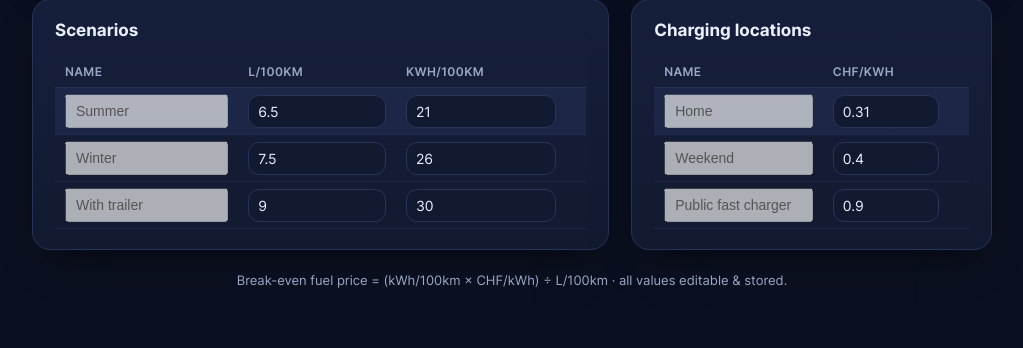
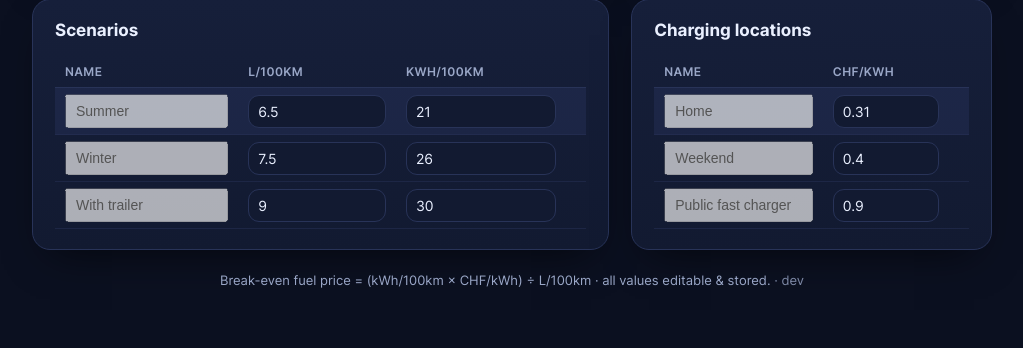
Before and after one commit to rjo3510/phev-sweetspot, a FastAPI app: page / in a window 1280 px wide. Shown: the part 1045-1393 px from the top of the page, without its empty margins (128-1151 px from the left). Run offline with FastAPI, Linux system fonts and the light colour scheme; data comes from the database, SQL or seed files in the repository.

Commit message:
UI: show the build's short commit SHA in the footer
Quick way to verify which version is actually live (handy after the cache
fixes). CI passes the commit as a build-arg → image ENV → footer.

- workflow: build-args GIT_SHA=${{ github.sha }}
- Dockerfile: ARG GIT_SHA / ENV APP_VERSION (placed late to keep layer cache)
- main.py: APP_VERSION → template; footer shows 7-char SHA linked to the commit
  (shows "dev" locally). i18n footer text moved into its own span so the
  language switch no longer wipes the build line.

Co-Authored-By: Claude Opus 4.8 (1M context) <noreply@anthropic.com>

```diff
--- a/app/main.py
+++ b/app/main.py
@@ -39,6 +39,9 @@ def _static_version() -> str:
 
 
 STATIC_VERSION = _static_version()
+
+# Git commit the image was built from (set by CI; "dev" locally). Shown in the footer.
+APP_VERSION = os.environ.get("APP_VERSION", "dev")
 
 
 # --- Auth: read-only for everyone, writes require the owner password ----------
@@ -98,7 +101,11 @@ def on_startup() -> None:
 # --- Page --------------------------------------------------------------------
 @app.get("/", response_class=HTMLResponse)
 def index(request: Request):
-    return templates.TemplateResponse(request=request, name="index.html", context={"v": STATIC_VERSION})
+    return templates.TemplateResponse(
+        request=request,
+        name="index.html",
+        context={"v": STATIC_VERSION, "version": APP_VERSION[:7], "version_full": APP_VERSION},
+    )
 
 
 @app.get("/favicon.ico", include_in_schema=False)
--- a/app/static/css/styles.css
+++ b/app/static/css/styles.css
@@ -304,6 +304,9 @@ select:focus, input:focus {
 .data-table td.actions { white-space: nowrap; text-align: right; }
 
 .foot { text-align: center; color: var(--muted); font-size: 13px; margin-top: 6px; }
+.foot .build { white-space: nowrap; opacity: .8; }
+.foot .build a { color: inherit; text-decoration: none; font-variant-numeric: tabular-nums; }
+.foot .build a:hover { color: var(--text); text-decoration: underline; }
 
 .toast {
   position: fixed; bottom: 24px; left: 50%; transform: translateX(-50%) translateY(20px);
--- a/app/templates/index.html
+++ b/app/templates/index.html
@@ -146,8 +146,13 @@
       </section>
     </div>
 
-    <footer class="foot" data-i18n="footer">
-      Break-even fuel price = (kWh/100km × CHF/kWh) ÷ L/100km &nbsp;·&nbsp; all values editable &amp; stored.
+    <footer class="foot">
+      <span data-i18n="footer">Break-even fuel price = (kWh/100km × CHF/kWh) ÷ L/100km &nbsp;·&nbsp; all values editable &amp; stored.</span>
+      {% if version != "dev" %}
+      <span class="build"> · build <a href="https://github.com/rjo3510/phev-sweetspot/commit/{{ version_full }}" target="_blank" rel="noopener">{{ version }}</a></span>
+      {% else %}
+      <span class="build"> · {{ version }}</span>
+      {% endif %}
     </footer>
   </div>
 
```
Also changed, not shown: .github/workflows/deploy.yml, 1 other file.
